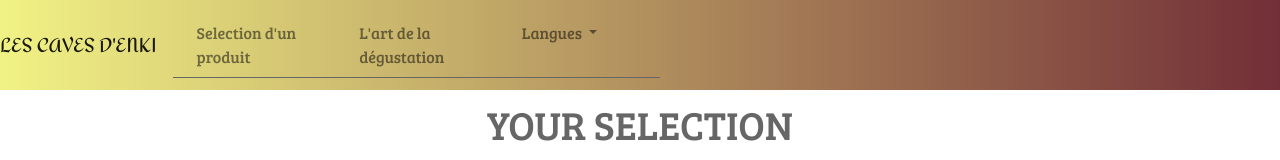
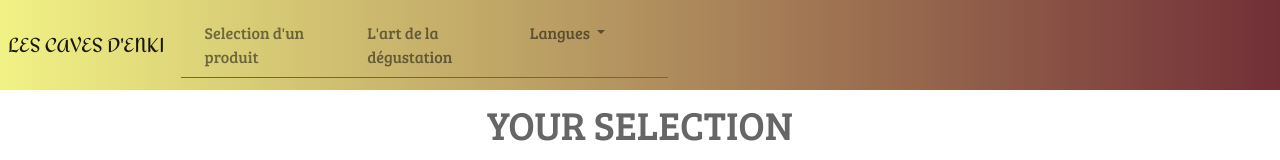
Before and after one commit to Durbois/ets-cave-enki-frontend, an Angular app: page /products in a window 1280 px wide. Shown: the top 160 px of the page. Built offline with nearby package versions, Linux system fonts and the light colour scheme; no server answers.

Commit message:
margin left app title added

```diff
--- a/src/app/header/header.component.html
+++ b/src/app/header/header.component.html
@@ -1,5 +1,5 @@
 <nav class="navbar navbar-expand-lg navbar-light nav-container header__fixed">
-    <a class="navbar-brand" href="#">LES CAVES D'ENKI</a>
+    <a class="navbar-brand ml-2" href="#">LES CAVES D'ENKI</a>
     <button class="navbar-toggler" type="button" data-toggle="collapse" data-target="#navbarSupportedContent" aria-controls="navbarSupportedContent" aria-expanded="false" aria-label="Toggle navigation">
       <span class="navbar-toggler-icon"></span>
     </button>
```
